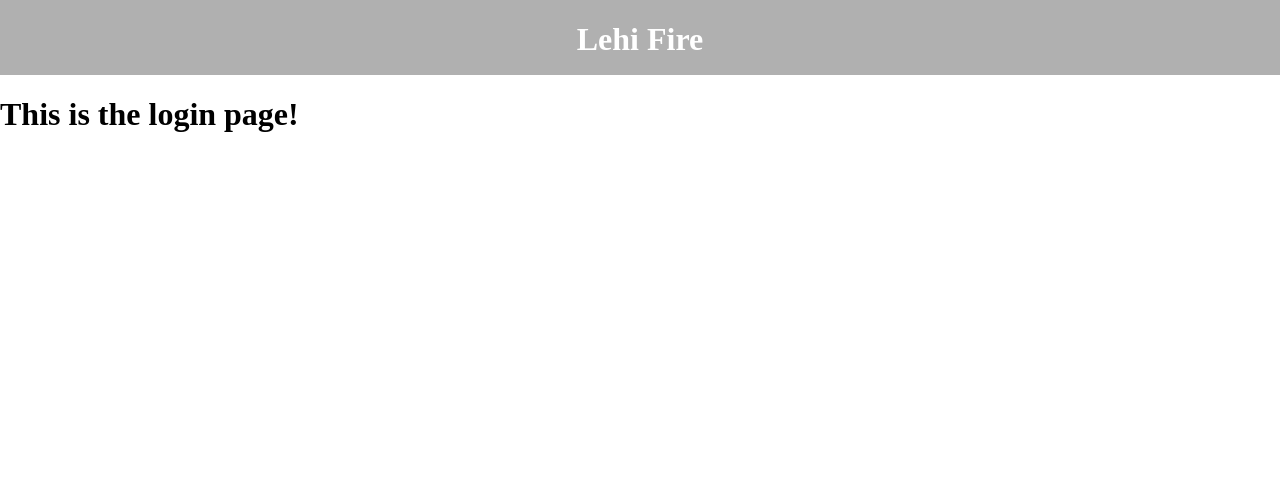
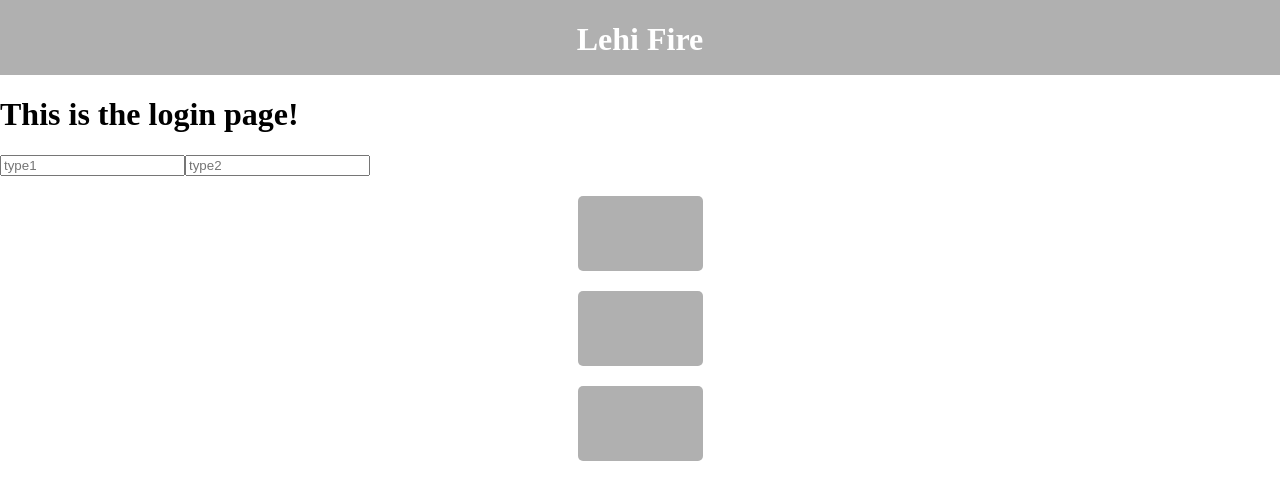
Before and after one commit to V-School-Module-7/firehouse-app, a React (Create React App) app in the folder client/: page /login in a window 1280 px wide. Shown: the top 500 px of the page. Built offline with nearby package versions, Linux system fonts and the light colour scheme.

Commit message:
added input field components, themeProvider, and theme

```diff
--- a/client/src/App.js
+++ b/client/src/App.js
@@ -1,6 +1,7 @@
 import React from "react";
 import { Switch, Route, withRouter } from "react-router-dom";
-import styled from "styled-components";
+import styled, { ThemeProvider } from "styled-components";
+import theme from "./theme/theme";
 
 import GlobalStyle from "./theme/GlobalStyle";
 import Navbar from "./components/Navbar";
@@ -11,6 +12,7 @@ const AppWrapper = styled.div``;
 
 function App(props) {
   return (
+    <ThemeProvider theme={theme}>
       <AppWrapper>
         <GlobalStyle />
         <Navbar />
@@ -19,6 +21,7 @@ function App(props) {
           <Route path="/login" component={LoginPage} />
         </Switch>
       </AppWrapper>
+    </ThemeProvider>
   );
 }
 
--- /dev/null
+++ b/client/src/components/InputField.js
@@ -0,0 +1,20 @@
+import React from "react";
+import styled from "styled-components";
+
+const InputContainer = styled.div``;
+const InputType1 = styled.input`
+  border: none;
+  box-shadow: none;
+  padding: 8px;
+  background-color: ${props => props.theme.primary};
+  color: ${props => props.theme.textPrimary};
+`;
+const InputType2 = styled.input``;
+
+export default function InputField(props) {
+  return props.typle === "type1" ? (
+    <InputType1 type="text" placeholder={props.placeholder} />
+  ) : (
+    <InputType2 type="text" placeholder={props.placeholder} />
+  );
+}
--- a/client/src/pages/LoginPage.js
+++ b/client/src/pages/LoginPage.js
@@ -1,5 +1,8 @@
 import React from "react";
 import styled from "styled-components";
+
+import InputField from "../components/InputField";
+import Button from "../components/Button";
 
 const LoginContainer = styled.div``;
 
@@ -7,6 +10,11 @@ export default function Login(props) {
   return (
     <LoginContainer>
       <h1>This is the login page!</h1>
+      <InputField style="type1" placeholder="type1" />
+      <InputField style="type2" placeholder="type2" />
+      <Button type="square" />
+      <Button type="outline" />
+      <Button type="normal" />
     </LoginContainer>
   );
 }
--- /dev/null
+++ b/client/src/theme/theme.js
@@ -0,0 +1,8 @@
+const theme = {
+  primary: "rgb(176, 176, 176)",
+  secondary: "#000000",
+  textPrimary: "#ffffff",
+  textSecondary: "#000000"
+};
+
+export default theme;
```
Lines whose indentation alone changed are shown as unchanged.
